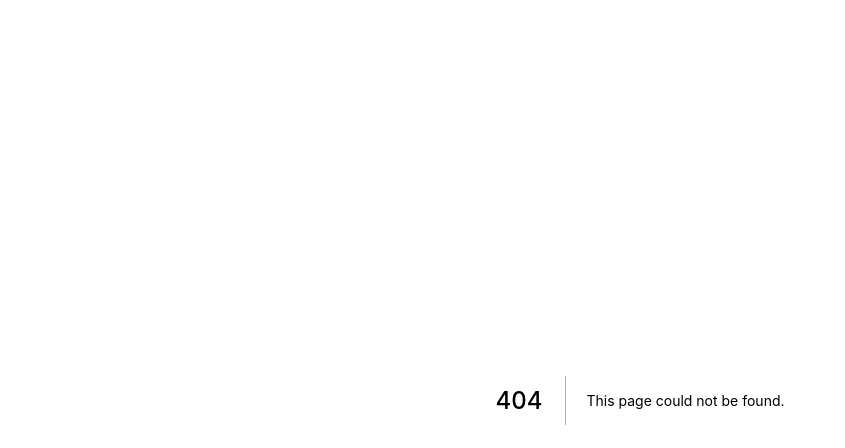
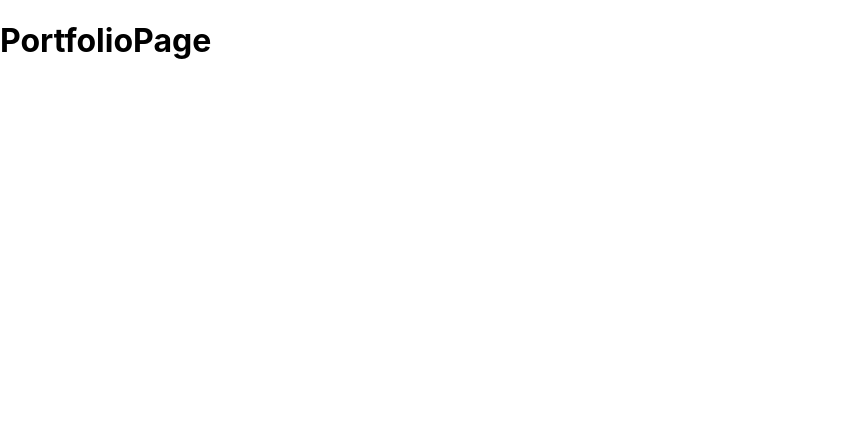
Before and after one commit to plamenkoyovchev/react-nextjs, a Next.js app: page /portfolio in a window 1280 px wide. Before the commit this address had no page. Shown: the top 448 px of the page, without its empty margins (0-845 px from the left). Built offline with nearby package versions, Linux system fonts and the light colour scheme.

Commit message:
Add couple more pages

```diff
--- /dev/null
+++ b/pages/portfolio/index.js
@@ -0,0 +1,5 @@
+const PortfolioPage = () => {
+    return <h1>PortfolioPage</h1>;
+};
+
+export default PortfolioPage;
```
Also changed, not shown: pages/portfolio/list.js (added, +11 -0 lines), pages/about/index.js (renamed from pages/about.js).
